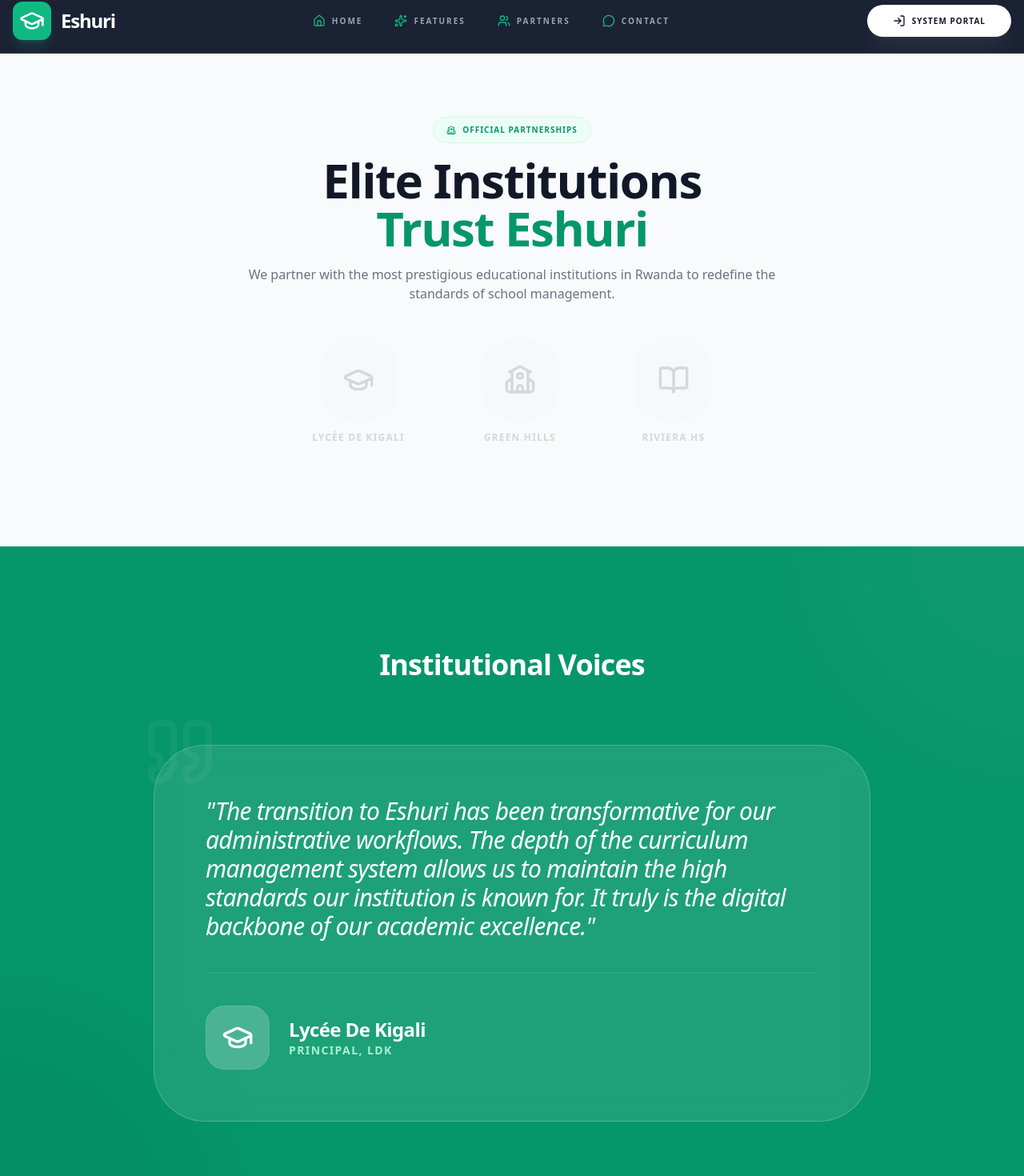
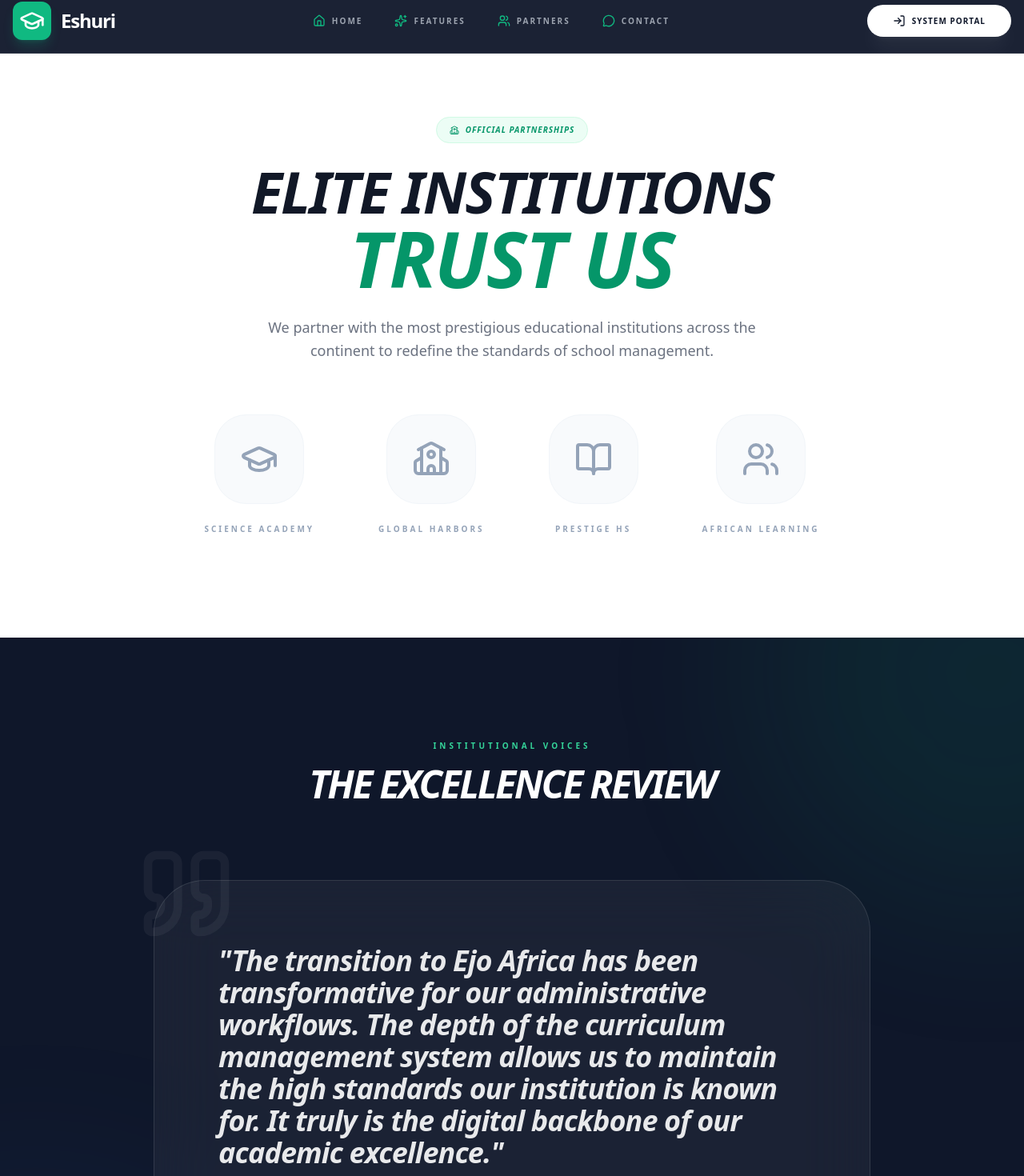
Before and after one commit to ishimweghislain/ejoafrica, a Next.js app: page /partners in a window 1280 px wide. Shown: the part 14-1484 px from the top of the page at 80% size. Built offline with nearby package versions, Linux system fonts and the light colour scheme.

Commit message:
let me see the designs

```diff
--- a/app/(public)/features/page.tsx
+++ b/app/(public)/features/page.tsx
@@ -1,63 +1,131 @@
-import { ShieldCheck, Calendar, BookOpen, Clock, Users, FileText, LayoutDashboard, BrainCircuit } from "lucide-react";
+"use client";
+
+import { motion } from "framer-motion";
+import {
+    ShieldCheck, Calendar, BookOpen, Clock, Users,
+    FileText, LayoutDashboard, BrainCircuit, Radio, Zap, Activity, BarChart3
+} from "lucide-react";
 
 export default function FeaturesPage() {
     const features = [
         {
+            icon: <Radio className="w-8 h-8" />,
+            title: "Live Assessments",
+            description: "Conduct real-time classroom sessions where students respond instantly to questions on their devices with full teacher control.",
+            color: "text-rose-600",
+            bg: "bg-rose-50"
+        },
+        {
+            icon: <Zap className="w-8 h-8" />,
+            title: "Automated Grading",
+            description: "Save hours of manual labor with our zero-delay scoring system that grades assessments as soon as they are submitted.",
+            color: "text-emerald-400",
+            bg: "bg-slate-900",
+            dark: true
+        },
+        {
+            icon: <Activity className="w-8 h-8" />,
+            title: "Real-time Monitoring",
+            description: "Track exactly who is participating, who is falling behind, and who is excelling with our live participation dashboard.",
+            color: "text-blue-500",
+            bg: "bg-blue-50"
+        },
+        {
             icon: <LayoutDashboard className="w-8 h-8" />,
-            title: "Role-Based Dashboards",
-            description: "Customized interfaces for School Admins, DOS, DOD, Teachers, Students, and Parents."
+            title: "Custom Dashboards",
+            description: "Tailored experiences for School Admins, DOS, Teachers, Students, and Parents with relevant metrics for each role.",
+            color: "text-indigo-500",
+            bg: "bg-indigo-50"
         },
         {
             icon: <Clock className="w-8 h-8" />,
-            title: "Timetable Management",
-            description: "Design complex class schedules with automated conflict detection and teacher assignment."
+            title: "Smart Timetables",
+            description: "Complex class scheduling with automated conflict detection and seamless teacher assignment across academic levels.",
+            color: "text-orange-500",
+            bg: "bg-orange-50"
         },
         {
-            icon: <ShieldCheck className="w-8 h-8" />,
-            title: "Academic Setup",
-            description: "Manage academic years, terms, and classes with a few clicks. Maintain historical data easily."
-        },
-        {
-            icon: <BrainCircuit className="w-8 h-8" />,
-            title: "Course Engineering",
-            description: "Deep content management from whole courses down to daily lessons and subtopics."
-        },
-        {
-            icon: <Users className="w-8 h-8" />,
-            title: "User Management",
-            description: "Centralized control over thousands of users with detailed profiles and secure authentication."
-        },
-        {
-            icon: <FileText className="w-8 h-8" />,
-            title: "Assignments & Reports",
-            description: "Create question banks and student assignments. Track progress with detailed performance reports."
+            icon: <BarChart3 className="w-8 h-8" />,
+            title: "Deep Analytics",
+            description: "Generate comprehensive reports on student performance, class averages, and institutional growth metrics.",
+            color: "text-cyan-500",
+            bg: "bg-cyan-50"
         }
     ];
 
+    const containerVariants = {
+        hidden: { opacity: 0 },
+        visible: {
+            opacity: 1,
+            transition: { staggerChildren: 0.1 }
+        }
+    };
+
+    const itemVariants = {
+        hidden: { opacity: 0, scale: 0.9 },
+        visible: { opacity: 1, scale: 1 }
+    };
+
     return (
-        <div className="py-20 px-4 max-w-7xl mx-auto space-y-20">
-            <div className="text-center space-y-4 max-w-3xl mx-auto">
-                <h1 className="text-4xl md:text-6xl font-extrabold tracking-tight">
-                    Everything You Need to <span className="text-emerald-600">Excel</span>
+        <div className="py-20 px-6 max-w-7xl mx-auto space-y-32">
+            <motion.div
+                initial={{ opacity: 0, y: 30 }}
+                animate={{ opacity: 1, y: 0 }}
+                className="text-center space-y-8 max-w-4xl mx-auto"
+            >
+                <div className="inline-flex items-center gap-2 px-4 py-2 rounded-full bg-slate-900 text-white text-[10px] font-black uppercase tracking-[0.3em] italic">
+                    <Zap className="w-3 h-3 text-yellow-400" />
+                    <span>Next-Gen Capabilities</span>
+                </div>
+                <h1 className="text-5xl md:text-8xl font-black tracking-tighter leading-none uppercase italic">
+                    BUILT TO <span className="text-emerald-600 underline">EXCEL</span>
                 </h1>
-                <p className="text-lg text-gray-500 leading-relaxed">
-                    Eshuri provides a comprehensive suite of tools designed to handle every aspect of modern school administration across Africa.
+                <p className="text-xl text-slate-500 leading-relaxed font-medium">
+                    Ejo Africa provides a comprehensive suite of tools designed to handle every aspect of modern school administration across the continent.
                 </p>
-            </div>
+            </motion.div>
 
-            <div className="grid grid-cols-1 md:grid-cols-2 lg:grid-cols-3 gap-10 pt-10">
+            <motion.div
+                variants={containerVariants}
+                initial="hidden"
+                whileInView="visible"
+                viewport={{ once: true }}
+                className="grid grid-cols-1 md:grid-cols-2 lg:grid-cols-3 gap-8 md:gap-12"
+            >
                 {features.map((feature, idx) => (
-                    <div key={idx} className="bg-white dark:bg-gray-800 p-10 rounded-3xl border border-gray-100 dark:border-gray-800 shadow-sm hover:shadow-2xl transition-all duration-300 hover:-translate-y-2">
-                        <div className="bg-emerald-50 dark:bg-emerald-900/30 p-4 rounded-2xl w-fit text-emerald-600 mb-8">
+                    <motion.div
+                        key={idx}
+                        variants={itemVariants}
+                        whileHover={{ y: -10 }}
+                        className={`p-10 rounded-[3.5rem] border shadow-sm hover:shadow-2xl transition-all duration-500 flex flex-col gap-8 ${feature.dark ? 'bg-slate-900 border-slate-800 text-white' : 'bg-white border-slate-100 text-slate-900'}`}
+                    >
+                        <div className={`p-5 rounded-[1.5rem] w-fit ${feature.bg} ${feature.color} shadow-lg shadow-slate-200/50`}>
                             {feature.icon}
                         </div>
-                        <h3 className="text-2xl font-bold mb-4">{feature.title}</h3>
-                        <p className="text-gray-500 leading-relaxed text-sm">
-                            {feature.description}
-                        </p>
-                    </div>
+                        <div className="space-y-4">
+                            <h3 className="text-3xl font-black italic uppercase tracking-tighter">{feature.title}</h3>
+                            <p className={`leading-relaxed font-medium ${feature.dark ? 'text-slate-400' : 'text-slate-500'}`}>
+                                {feature.description}
+                            </p>
+                        </div>
+                    </motion.div>
                 ))}
-            </div>
+            </motion.div>
+
+            {/* Bottom Section */}
+            <motion.div
+                initial={{ opacity: 0 }}
+                whileInView={{ opacity: 1 }}
+                className="bg-emerald-600 rounded-[4rem] p-12 md:p-24 text-center text-white space-y-12 relative overflow-hidden"
+            >
+                <div className="absolute top-0 left-0 w-96 h-96 bg-white/10 rounded-full blur-[100px] -ml-48 -mt-48"></div>
+                <h2 className="text-4xl md:text-6xl font-black tracking-tighter italic uppercase leading-tight">Ready to transform your <br />institution?</h2>
+                <div className="flex justify-center">
+                    <button className="bg-slate-900 text-white px-12 py-6 rounded-[2.5rem] font-black uppercase text-xs tracking-[0.3em] hover:bg-black transition-all hover:scale-105 active:scale-95 shadow-2xl">
+                        Start Your Journey
+                    </button>
+                </div>
+            </motion.div>
         </div>
     );
 }
--- a/app/(public)/partners/page.tsx
+++ b/app/(public)/partners/page.tsx
@@ -1,88 +1,126 @@
-import { Quote, GraduationCap, School, BookOpen, Users } from "lucide-react";
+"use client";
+
+import { motion } from "framer-motion";
+import { Quote, GraduationCap, School, BookOpen, Users, Star, ShieldCheck } from "lucide-react";
 
 export default function PartnersPage() {
     const testimonials = [
         {
-            school: "Lycée De Kigali",
-            role: "Excellence in Academics",
-            message: "The transition to Eshuri has been transformative for our administrative workflows. The depth of the curriculum management system allows us to maintain the high standards our institution is known for. It truly is the digital backbone of our academic excellence.",
-            principal: "Principal, LDK"
+            school: "Elite Science Academy",
+            role: "STEM Excellence",
+            message: "The transition to Ejo Africa has been transformative for our administrative workflows. The depth of the curriculum management system allows us to maintain the high standards our institution is known for. It truly is the digital backbone of our academic excellence.",
+            principal: "Head of Institution"
         }
     ];
 
+    const containerVariants = {
+        hidden: { opacity: 0 },
+        visible: {
+            opacity: 1,
+            transition: { staggerChildren: 0.2 }
+        }
+    };
+
+    const itemVariants = {
+        hidden: { opacity: 0, y: 30 },
+        visible: { opacity: 1, y: 0 }
+    };
+
     return (
-        <div className="py-20 space-y-32 overflow-x-hidden">
-            <section className="max-w-7xl mx-auto px-6 text-center space-y-12">
-                <div className="space-y-4 animate-fade-up">
-                    <div className="inline-flex items-center gap-2 px-4 py-2 rounded-full bg-emerald-50 text-emerald-600 text-[10px] font-black uppercase tracking-widest border border-emerald-100">
+        <div className="py-20 space-y-32 overflow-x-hidden bg-white">
+            <section className="max-w-7xl mx-auto px-6 text-center space-y-16">
+                <motion.div
+                    initial={{ opacity: 0, y: 20 }}
+                    animate={{ opacity: 1, y: 0 }}
+                    className="space-y-6"
+                >
+                    <div className="inline-flex items-center gap-2 px-4 py-2 rounded-full bg-emerald-50 text-emerald-600 text-[10px] font-black uppercase tracking-widest border border-emerald-100 italic">
                         <School className="w-3 h-3" />
                         <span>Official Partnerships</span>
                     </div>
-                    <h1 className="text-4xl md:text-6xl font-black tracking-tight leading-tight">Elite Institutions <br /><span className="text-emerald-600">Trust Eshuri</span></h1>
-                    <p className="text-gray-500 max-w-2xl mx-auto font-medium">
-                        We partner with the most prestigious educational institutions in Rwanda to redefine the standards of school management.
+                    <h1 className="text-5xl md:text-7xl font-black tracking-tight leading-tight uppercase italic mt-4">
+                        ELITE INSTITUTIONS <br />
+                        <span className="text-emerald-600 text-6xl md:text-8xl">TRUST US</span>
+                    </h1>
+                    <p className="text-gray-500 max-w-2xl mx-auto font-medium text-lg leading-relaxed">
+                        We partner with the most prestigious educational institutions across the continent to redefine the standards of school management.
                     </p>
-                </div>
+                </motion.div>
 
-                <div className="flex flex-wrap justify-center gap-12 md:gap-24 opacity-40 grayscale hover:grayscale-0 hover:opacity-100 transition-all duration-700">
-                    <div className="flex flex-col items-center gap-4">
-                        <div className="w-24 h-24 bg-gray-100 rounded-[2rem] flex items-center justify-center">
-                            <GraduationCap className="w-10 h-10 text-gray-400" />
-                        </div>
-                        <span className="font-black text-xs tracking-widest text-gray-400">LYCÉE DE KIGALI</span>
-                    </div>
-                    <div className="flex flex-col items-center gap-4">
-                        <div className="w-24 h-24 bg-gray-100 rounded-[2rem] flex items-center justify-center">
-                            <School className="w-10 h-10 text-gray-400" />
-                        </div>
-                        <span className="font-black text-xs tracking-widest text-gray-400">GREEN HILLS</span>
-                    </div>
-                    <div className="flex flex-col items-center gap-4">
-                        <div className="w-24 h-24 bg-gray-100 rounded-[2rem] flex items-center justify-center">
-                            <BookOpen className="w-10 h-10 text-gray-400" />
-                        </div>
-                        <span className="font-black text-xs tracking-widest text-gray-400">RIVIERA HS</span>
-                    </div>
-                </div>
+                <motion.div
+                    variants={containerVariants}
+                    initial="hidden"
+                    animate="visible"
+                    className="flex flex-wrap justify-center gap-10 md:gap-20"
+                >
+                    {[1, 2, 3, 4].map((i) => (
+                        <motion.div
+                            key={i}
+                            variants={itemVariants}
+                            className="flex flex-col items-center gap-6 group"
+                        >
+                            <div className="w-28 h-28 bg-slate-50 rounded-[2.5rem] flex items-center justify-center border border-slate-100 group-hover:bg-emerald-50 group-hover:border-emerald-100 transition-all duration-500 group-hover:-translate-y-2 group-hover:shadow-2xl">
+                                {i === 1 ? <GraduationCap className="w-12 h-12 text-slate-400 group-hover:text-emerald-500" /> :
+                                    i === 2 ? <School className="w-12 h-12 text-slate-400 group-hover:text-blue-500" /> :
+                                        i === 3 ? <BookOpen className="w-12 h-12 text-slate-400 group-hover:text-orange-500" /> :
+                                            <Users className="w-12 h-12 text-slate-400 group-hover:text-rose-500" />}
+                            </div>
+                            <span className="font-black text-[10px] tracking-[0.3em] text-slate-400 uppercase group-hover:text-slate-900 transition-colors">
+                                {i === 1 ? 'SCIENCE ACADEMY' : i === 2 ? 'GLOBAL HARBORS' : i === 3 ? 'PRESTIGE HS' : 'AFRICAN LEARNING'}
+                            </span>
+                        </motion.div>
+                    ))}
+                </motion.div>
             </section>
 
-            <section className="bg-emerald-600 py-32 text-white relative overflow-hidden">
-                <div className="absolute top-0 right-0 w-[500px] h-[500px] bg-white/5 rounded-full blur-3xl -mr-64 -mt-64 animate-pulse-slow"></div>
-                <div className="absolute bottom-0 left-0 w-[500px] h-[500px] bg-black/5 rounded-full blur-3xl -ml-64 -mb-64"></div>
+            <section className="bg-slate-900 py-32 text-white relative overflow-hidden">
+                <div className="absolute top-0 right-0 w-[600px] h-[600px] bg-emerald-500/10 rounded-full blur-[120px] -mr-64 -mt-64 animate-pulse"></div>
+                <div className="absolute bottom-0 left-0 w-[600px] h-[600px] bg-blue-500/10 rounded-full blur-[120px] -ml-64 -mb-64"></div>
 
                 <div className="max-w-7xl mx-auto px-6 relative z-10">
-                    <h2 className="text-3xl md:text-4xl font-black mb-20 text-center tracking-tight">Institutional Voices</h2>
+                    <div className="text-center mb-24 space-y-4">
+                        <h2 className="text-[10px] font-black uppercase tracking-[0.4em] text-emerald-400">Institutional Voices</h2>
+                        <h3 className="text-4xl md:text-5xl font-black tracking-tighter uppercase italic">The Excellence Review</h3>
+                    </div>
 
                     <div className="max-w-4xl mx-auto">
                         {testimonials.map((t, idx) => (
-                            <div key={idx} className="bg-white/10 backdrop-blur-xl p-10 md:p-16 rounded-[4rem] border border-white/20 relative animate-bubble group">
-                                <Quote className="absolute -top-10 -left-4 w-24 h-24 text-white/5 group-hover:text-white/10 transition-colors" />
-                                <div className="relative z-10 space-y-10">
-                                    <p className="text-xl md:text-3xl font-medium leading-[1.4] italic tracking-tight">
+                            <motion.div
+                                key={idx}
+                                initial={{ opacity: 0, scale: 0.95 }}
+                                whileInView={{ opacity: 1, scale: 1 }}
+                                className="bg-white/5 backdrop-blur-2xl p-10 md:p-20 rounded-[4rem] border border-white/10 relative group"
+                            >
+                                <Quote className="absolute -top-12 -left-6 w-32 h-32 text-white/5 group-hover:text-emerald-500/10 transition-colors" />
+                                <div className="relative z-10 space-y-12">
+                                    <p className="text-2xl md:text-4xl font-black leading-[1.3] italic tracking-tight text-white/90">
                                         "{t.message}"
                                     </p>
-                                    <div className="pt-10 border-t border-white/10 flex items-center gap-6">
-                                        <div className="w-20 h-20 bg-white/20 rounded-[1.5rem] flex items-center justify-center border border-white/10">
-                                            <GraduationCap className="w-10 h-10" />
+                                    <div className="pt-12 border-t border-white/10 flex items-center gap-8">
+                                        <div className="w-24 h-24 bg-emerald-500 text-white rounded-[2rem] flex items-center justify-center border-4 border-white/10 shadow-2xl">
+                                            <Star className="w-12 h-12 fill-current" />
                                         </div>
                                         <div>
-                                            <h4 className="font-black text-2xl tracking-tight">{t.school}</h4>
-                                            <p className="text-emerald-200 text-sm font-bold uppercase tracking-widest">{t.principal}</p>
+                                            <h4 className="font-black text-3xl tracking-tighter uppercase italic">{t.school}</h4>
+                                            <p className="text-emerald-400 text-[10px] font-black uppercase tracking-widest mt-1">{t.role}</p>
                                         </div>
                                     </div>
                                 </div>
-                            </div>
+                            </motion.div>
                         ))}
                     </div>
                 </div>
             </section>
 
-            <section className="max-w-7xl mx-auto px-6 py-20 text-center space-y-12">
-                <h2 className="text-2xl font-black tracking-tight">Join the Network</h2>
-                <p className="text-gray-500 max-w-lg mx-auto font-medium">Become part of the growing ecosystem of smart schools in Africa. Our deployment team is ready to assist your institution.</p>
-                <div className="flex justify-center">
-                    <button className="bg-emerald-600 text-white px-10 py-4 rounded-2xl font-black hover:bg-emerald-500 transition-all hover:scale-105 active:scale-95 shadow-xl shadow-emerald-500/20 text-sm uppercase tracking-widest">
-                        Request Partnership
+            <section className="max-w-5xl mx-auto px-6 py-20 text-center space-y-12">
+                <div className="w-20 h-20 bg-emerald-50 rounded-3xl mx-auto flex items-center justify-center text-emerald-600 mb-8 border border-emerald-100">
+                    <ShieldCheck className="w-10 h-10" />
+                </div>
+                <h2 className="text-4xl md:text-5xl font-black tracking-tighter uppercase italic">Join the Elite Network</h2>
+                <p className="text-gray-500 text-lg leading-relaxed font-bold italic">"Ejo Africa is more than software; it's a standard of academic operation."</p>
+                <div className="flex justify-center pt-8">
+                    <button className="bg-emerald-600 text-white px-12 py-6 rounded-[2rem] font-black hover:bg-emerald-500 transition-all hover:scale-105 active:scale-95 shadow-2xl shadow-emerald-500/20 text-xs uppercase tracking-[0.3em]">
+                        Become a Partner
                     </button>
                 </div>
             </section>
```
Also changed, not shown: components/StudentLiveSession.tsx (+10 -3 lines).
